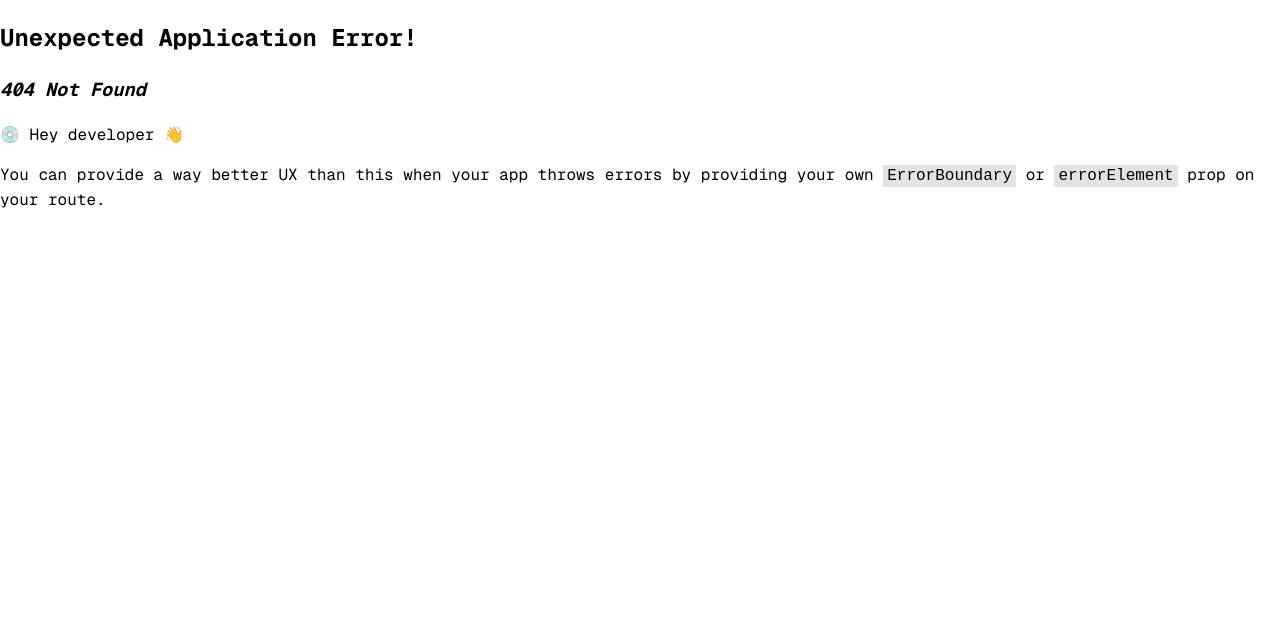
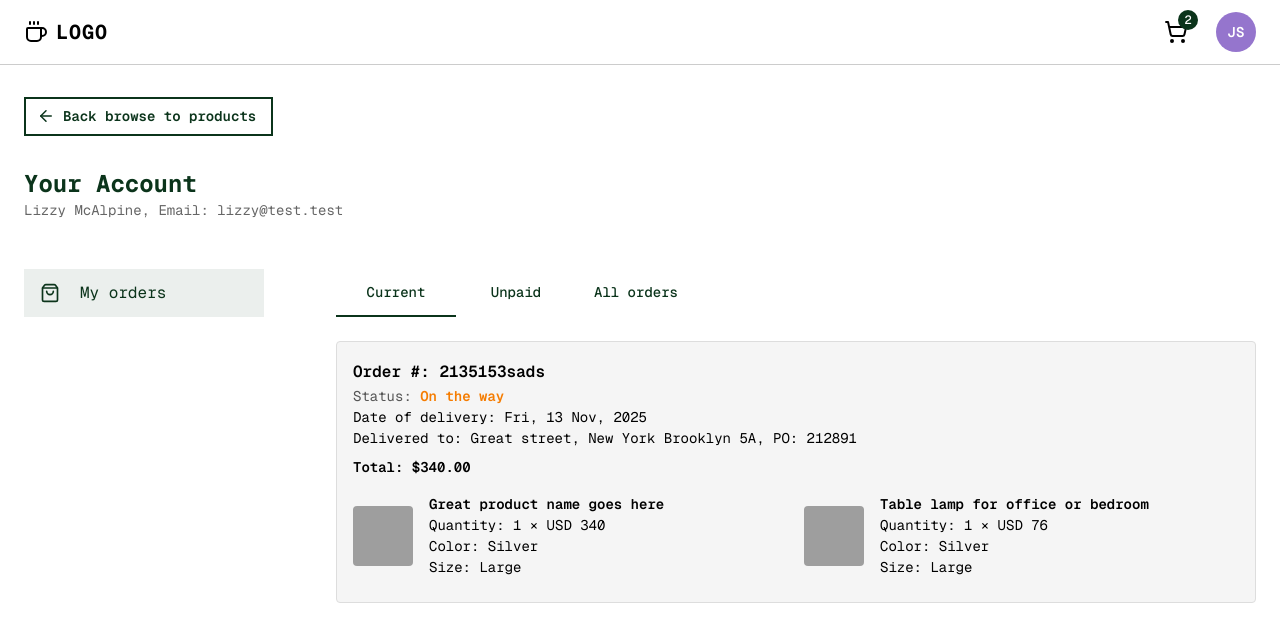
Before and after one commit to faizisyellow/indocoffee-web, a React (Vite) app: page /account in a window 1280 px wide. Before the commit this address had no page. Shown: the top 642 px of the page. Built offline with nearby package versions, Linux system fonts and the light colour scheme; grey boxes are pictures that could not be loaded.

Commit message:
Page: Add User's Account page

```diff
--- /dev/null
+++ b/src/components/AccountSidebar.tsx
@@ -0,0 +1,71 @@
+import {
+  Box,
+  List,
+  ListItemButton,
+  ListItemIcon,
+  ListItemText,
+} from "@mui/material";
+import { ShoppingBag } from "lucide-react";
+import type { Dispatch, SetStateAction } from "react";
+
+type AccountSidebarProps = {
+  selected: string;
+  onSelect: Dispatch<SetStateAction<string>>;
+};
+
+export default function AccountSidebar({
+  selected,
+  onSelect,
+}: AccountSidebarProps) {
+  const menus = [
+    { key: "orders", label: "My orders", icon: <ShoppingBag size={20} /> },
+  ];
+
+  return (
+    <Box
+      sx={{
+        width: 240,
+        mt: 1,
+        bgcolor: "transparent",
+        display: "flex",
+        flexDirection: "column",
+        height: "100%",
+      }}
+    >
+      <List sx={{ flexGrow: 1 }}>
+        {menus.map((menu) => {
+          const isSelected = selected === menu.key;
+          return (
+            <ListItemButton
+              key={menu.key}
+              selected={isSelected}
+              onClick={() => onSelect(menu.key)}
+              sx={{
+                bgcolor: "transparent",
+                transition: "all 0.16s ease-in-out",
+                boxShadow: "none",
+                mb: 1,
+                "& .MuiListItemText-root": {
+                  color: isSelected ? "#0b341b" : "#000",
+                },
+              }}
+            >
+              <ListItemIcon
+                sx={{
+                  minWidth: 40,
+                  transition: "color 0.16s ease-in-out",
+                  "& svg": {
+                    color: isSelected ? "#0b341b" : "#000",
+                  },
+                }}
+              >
+                {menu.icon}
+              </ListItemIcon>
+              <ListItemText primary={menu.label} />
+            </ListItemButton>
+          );
+        })}
+      </List>
+    </Box>
+  );
+}
--- /dev/null
+++ b/src/components/OrderList.tsx
@@ -0,0 +1,148 @@
+import {
+  Box,
+  Typography,
+  Tabs,
+  Tab,
+  Card,
+  CardContent,
+  Grid,
+} from "@mui/material";
+import { useState } from "react";
+import { useNavigate } from "react-router";
+
+export default function OrderList() {
+  const [filter, setFilter] = useState("current");
+  const navigate = useNavigate();
+
+  const handleOrderClick = (orderId: string) => {
+    console.log("Navigate to order:", orderId);
+    navigate(`/order/${orderId}`);
+  };
+
+  const orders = [
+    {
+      id: "2135153sads",
+      status: "On the way",
+      deliveryDate: "Fri, 13 Nov, 2025",
+      address: "Great street, New York Brooklyn 5A, PO: 212891",
+      total: 340,
+      products: [
+        {
+          id: 1,
+          name: "Great product name goes here",
+          price: 340,
+          color: "Silver",
+          size: "Large",
+          quantity: 1,
+          image:
+            "https://xqe3120hr5.ufs.sh/f/H9qtOxZed3fhDOhPjcn7VTApPwYdvjUimq06kQcZJ1rsEI8x",
+        },
+        {
+          id: 2,
+          name: "Table lamp for office or bedroom",
+          price: 76,
+          color: "Silver",
+          size: "Large",
+          quantity: 1,
+          image:
+            "https://xqe3120hr5.ufs.sh/f/H9qtOxZed3fhDOhPjcn7VTApPwYdvjUimq06kQcZJ1rsEI8x",
+        },
+      ],
+    },
+  ];
+
+  return (
+    <Box sx={{ pl: 6 }}>
+      <Box sx={{ mb: 3 }}>
+        <Tabs
+          value={filter}
+          onChange={(e, v) => setFilter(v)}
+          sx={{
+            mt: 2,
+            "& .MuiTab-root": {
+              textTransform: "none",
+              fontWeight: 500,
+              minWidth: 120,
+              color: "#0b341b",
+            },
+            "& .Mui-selected": {
+              color: "#0b341b",
+            },
+            "& .MuiTabs-indicator": {
+              backgroundColor: "#0b341b",
+            },
+          }}
+        >
+          <Tab value="current" label="Current" />
+          <Tab value="unpaid" label="Unpaid" />
+          <Tab value="all" label="All orders" />
+        </Tabs>
+      </Box>
+
+      {orders.map((order) => (
+        <Card
+          onClick={() => handleOrderClick(order.id)}
+          key={order.id}
+          sx={{
+            mb: 3,
+            boxShadow: "none",
+            border: "1px solid #ddd",
+            cursor: "pointer",
+          }}
+        >
+          <CardContent>
+            <Typography variant="subtitle1" fontWeight={600}>
+              Order #: {order.id}
+            </Typography>
+            <Typography variant="body2" sx={{ color: "#555" }}>
+              Status:{" "}
+              <Box component="span" sx={{ color: "#f57c00", fontWeight: 600 }}>
+                {order.status}
+              </Box>
+            </Typography>
+            <Typography variant="body2">
+              Date of delivery: {order.deliveryDate}
+            </Typography>
+            <Typography variant="body2">
+              Delivered to: {order.address}
+            </Typography>
+            <Typography variant="body2" fontWeight={600} sx={{ mt: 1 }}>
+              Total: ${order.total.toFixed(2)}
+            </Typography>
+
+            <Grid container spacing={2} sx={{ mt: 2 }}>
+              {order.products.map((p) => (
+                <Grid size={{ xs: 12, sm: 6 }} key={p.id}>
+                  <Box sx={{ display: "flex", alignItems: "center", gap: 2 }}>
+                    <Box
+                      component="img"
+                      src={p.image}
+                      alt={p.name}
+                      sx={{
+                        width: 60,
+                        height: 60,
+                        borderRadius: 1,
+                        objectFit: "cover",
+                        bgcolor: "#f9f9f9",
+                      }}
+                    />
+                    <Box>
+                      <Typography variant="body2" fontWeight={600}>
+                        {p.name}
+                      </Typography>
+                      <Typography variant="body2">
+                        Quantity: {p.quantity} × USD {p.price}
+                      </Typography>
+                      <Typography variant="body2">Color: {p.color}</Typography>
+                      <Typography variant="body2">Size: {p.size}</Typography>
+                    </Box>
+                  </Box>
+                </Grid>
+              ))}
+            </Grid>
+          </CardContent>
+        </Card>
+      ))}
+    </Box>
+  );
+}
--- /dev/null
+++ b/src/pages/Account.tsx
@@ -0,0 +1,74 @@
+import { Box, Button, Container, Typography } from "@mui/material";
+import { useState } from "react";
+import AccountSidebar from "../components/AccountSidebar";
+import OrderList from "../components/OrderList";
+import { ArrowLeft } from "lucide-react";
+import { useNavigate } from "react-router";
+
+export default function AccountPage() {
+  const [selectedMenu, setSelectedMenu] = useState("orders");
+  const navigate = useNavigate();
+
+  const user = {
+    name: "Lizzy McAlpine",
+    email: "lizzy@test.test",
+  };
+
+  const renderContent = () => {
+    switch (selectedMenu) {
+      case "orders":
+        return <OrderList />;
+      default:
+        return null;
+    }
+  };
+
+  function handleGoBack() {
+    navigate("/");
+  }
+
+  return (
+    <Container maxWidth="xl" sx={{ py: 4 }}>
+      <Box
+        sx={{
+          display: "flex",
+          alignItems: "start",
+          flexDirection: "column",
+          mb: 4,
+          flexWrap: "wrap",
+          rowGap: 4,
+        }}
+      >
+        <Button
+          variant="outlined"
+          startIcon={<ArrowLeft size={18} />}
+          sx={{
+            color: "#0b341b",
+            borderColor: "#0b341b",
+            textTransform: "none",
+            fontWeight: 600,
+          }}
+          onClick={handleGoBack}
+        >
+          Back browse to products
+        </Button>
+
+        <Box>
+          <Typography variant="h5" fontWeight={700} color="#0b341b">
+            Your Account
+          </Typography>
+          <Typography variant="body2" color="text.secondary">
+            {user.name}, Email: {user.email}
+          </Typography>
+        </Box>
+      </Box>
+
+      <Box sx={{ display: "flex", minHeight: "80vh", gap: 3 }}>
+        <AccountSidebar selected={selectedMenu} onSelect={setSelectedMenu} />
+        <Box sx={{ flexGrow: 1, bgcolor: "transparent" }}>
+          {renderContent()}
+        </Box>
+      </Box>
+    </Container>
+  );
+}
--- a/src/routes.tsx
+++ b/src/routes.tsx
@@ -6,6 +6,7 @@ import LoginPage from "./pages/LoginPage";
 import RegisterPage from "./pages/RegisterPage";
 import CheckoutPage from "./pages/CheckoutPage";
 import OrderDetailPage from "./pages/OrderDetailPage";
+import AccountPage from "./pages/Account";
 
 export const router = createBrowserRouter([
   {
@@ -19,6 +20,10 @@ export const router = createBrowserRouter([
       {
         path: "product/:id",
         element: <ProductDetailPage />,
+      },
+      {
+        path: "account",
+        element: <AccountPage />,
       },
       {
         path: "login",
```
